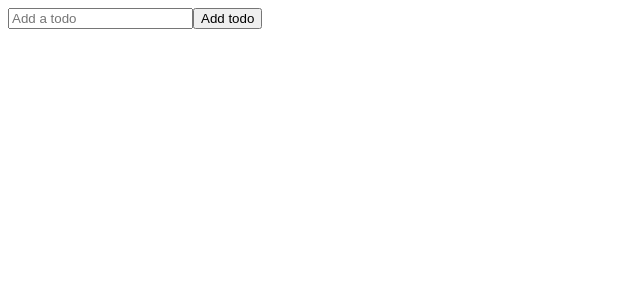
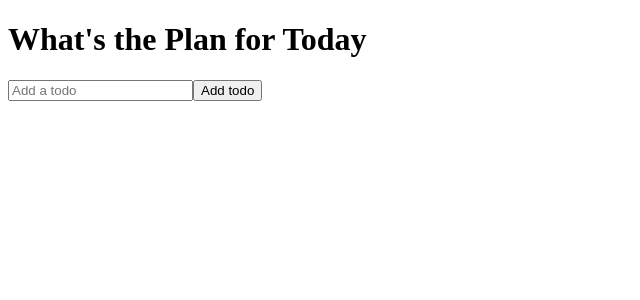
Before and after one commit to pjsherpa/todolist, a React (Create React App) app: page / in a window 1280 px wide. Shown: the top 300 px of the page, without its empty margins (0-640 px from the left). Built offline with nearby package versions, Linux system fonts and the light colour scheme.

Commit message:
create functionality in formlist onsubmit,onchange,id

```diff
--- a/src/App.js
+++ b/src/App.js
@@ -1,10 +1,11 @@
 import React from "react";
-import TodoForm from "./components/TodoForm";
+// import TodoForm from "./components/TodoForm";
+import TodoList from "./components/TodoList";
 
 const App = () => {
   return (
     <div className="todo">
-      <TodoForm />
+      <TodoList />
     </div>
   );
 };
--- a/src/components/TodoForm.js
+++ b/src/components/TodoForm.js
@@ -1,15 +1,30 @@
 import React, { useState } from "react";
 
-function TodoForm() {
+function TodoForm(props) {
   const [input, setInput] = useState("");
+
+  const handleChange = (e) => {
+    setInput(e.target.value);
+  };
+
+  const handleSubmit = (e) => {
+    e.preventDefault();
+    // props.onSubmit({
+    //   id: Math.floor(Math.random() * 10000),
+    //   text: input,
+    // });
+    setInput("");
+  };
+
   return (
-    <form className="todo-form">
+    <form className="todo-form" onSubmit={handleSubmit}>
       <input
         type="text"
         placeholder="Add a todo"
         value={input}
         name="text"
         className="todo-input"
+        onChange={handleChange}
       ></input>
       <button className="todo-button">Add todo</button>
     </form>
--- a/src/components/TodoList.js
+++ b/src/components/TodoList.js
@@ -0,0 +1,14 @@
+import React, { useState } from "react";
+import TodoForm from "./TodoForm";
+
+const TodoList = () => {
+  const [todos, setTodos] = useState([]);
+  return (
+    <div>
+      <h1>What's the Plan for Today</h1>
+      <TodoForm />
+    </div>
+  );
+};
+
+export default TodoList;
```
